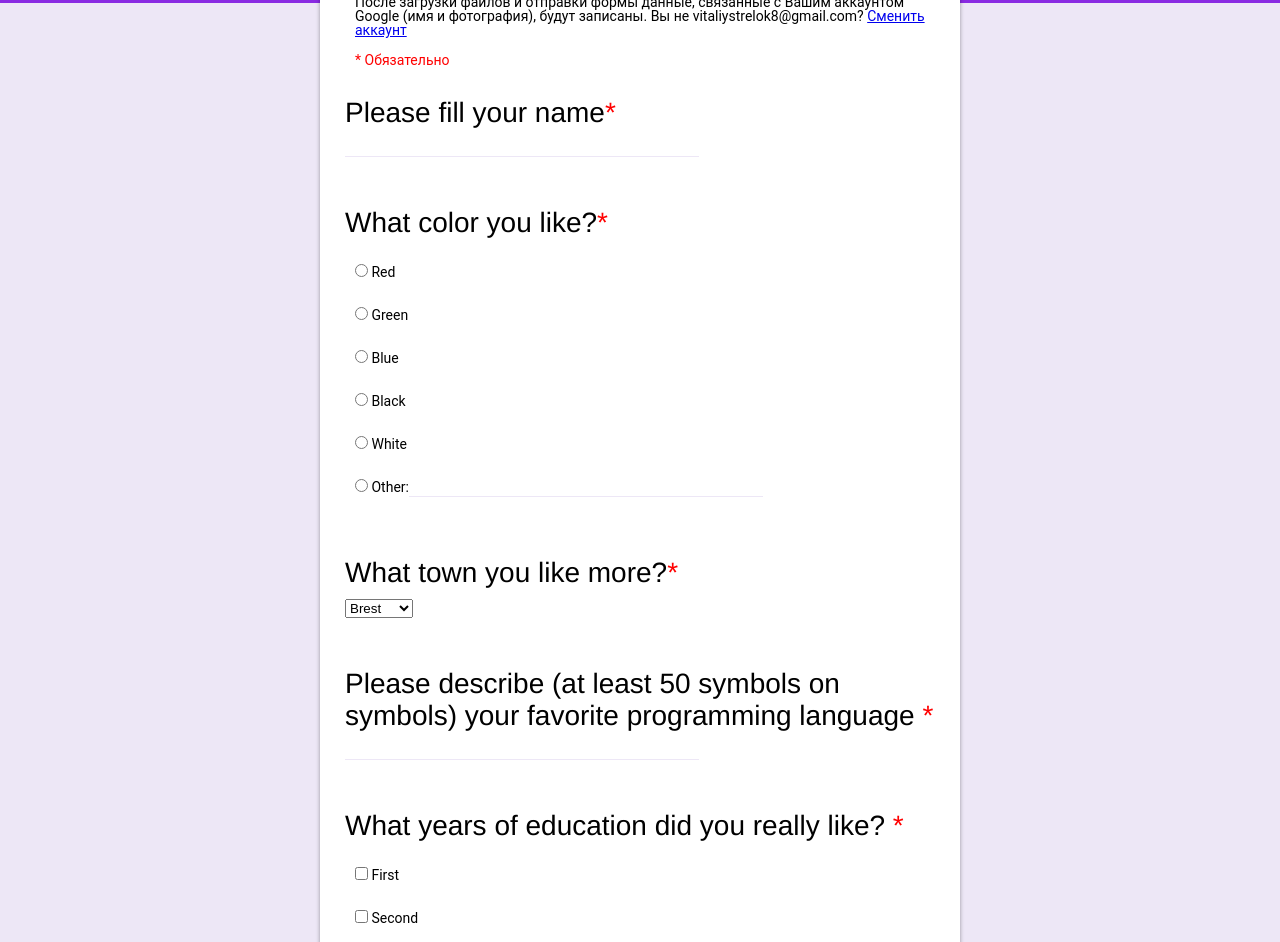
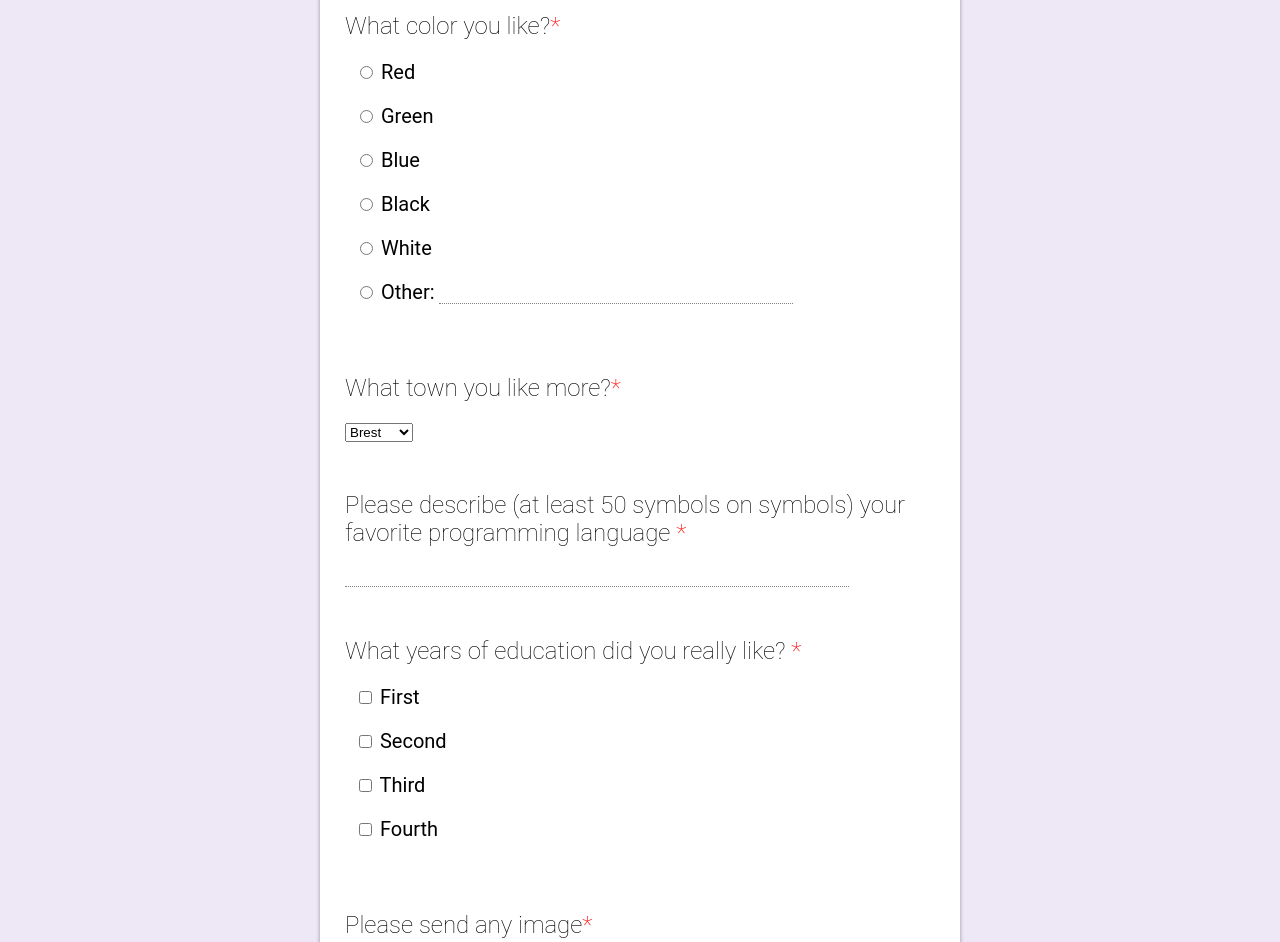
Before and after one commit to tresdosdos/web-technologies-2017-2018, a plain HTML site: page lab1/index.html in a window 1280 px wide. Shown: the part 267-1209 px from the top of the page. Drawn offline with Linux system fonts and the light colour scheme.

Commit message:
Revert "lab1 reworked"
This reverts commit b556fc25bc84a599327f4d6847ff5dcd32de9edb.

```diff
--- a/lab1/css/styles.css
+++ b/lab1/css/styles.css
@@ -1,142 +1,78 @@
-html, body, div, span, applet, object, iframe,
-h1, h2, h3, h4, h5, h6, p, blockquote, pre,
-a, abbr, acronym, address, big, cite, code,
-del, dfn, em, img, ins, kbd, q, s, samp,
-small, strike, strong, sub, sup, tt, var,
-b, u, i, center,
-dl, dt, dd, ol, ul, li,
-fieldset, form, label, legend,
-table, caption, tbody, tfoot, thead, tr, th, td,
-article, aside, canvas, details, embed,
-figure, figcaption, footer, header, hgroup,
-menu, nav, output, ruby, section, summary,
-time, mark, audio, video {
-    margin: 0;
-    padding: 0;
-    border: 0;
-    font-size: 100%;
-    font: inherit;
-    vertical-align: baseline;
-}
-/* HTML5 display-role reset for older browsers */
-article, aside, details, figcaption, figure,
-footer, header, hgroup, menu, nav, section {
-    display: block;
-}
-body {
-    line-height: 1;
-}
-ol, ul {
-    list-style: none;
-}
-blockquote, q {
-    quotes: none;
-}
-blockquote:before, blockquote:after,
-q:before, q:after {
-    content: '';
-    content: none;
-}
-table {
-    border-collapse: collapse;
-    border-spacing: 0;
+body{
+    background: rgb(237,231,246);
 }
 
-/*---------------------------------------------------------------------------*/
-
-h1{
-    font: 36px bold Roboto,RobotoDraft,Helvetica,Arial,sans-serif;
+footer{
+    margin-left: auto;
+    margin-right: auto;
+    width:640px;
+    margin-top:-35px;
+    text-align: center;
 }
 
-h2{
-    font: 28px bold Roboto,RobotoDraft,Helvetica,Arial,sans-serif;
+.namediv{
+    padding-bottom: 35px ;
 }
 
-body{
-    background: #ede7f6;
+.divs{
+    padding-top: 15px;
+    padding-bottom: 15px;
 }
 
-header{
-    background-color: #8a2be2;
-    height: 270px;
-}
-
-header h1{
-    background-color: #ee82ee;
-    border-radius: 5px;
-    color: #000000;
-    font: 14px Roboto,RobotoDraft,Helvetica,Arial,sans-serif, bold;
-    padding: 10px;
-    position: absolute;
-    right:10px;
-    text-transform: uppercase;
-    top:10px;
-    word-spacing: 1px;
-}
-
-main{
-    margin: -95px auto 0 auto;
+.all{
+    margin-top: 35px;
     width: 640px;
+    margin-left: auto;
+    margin-right: auto;
 }
 
 .banner{
-    background: #ee82ee;
+    background: violet;
     height: 15px;
     margin-bottom: -50px;
 }
 
-.forms{
-    background-color: #ffffff;
+.forma{
+    font-family:Roboto,RobotoDraft,Helvetica,Arial,sans-serif;
+    background-color: white;
     box-shadow:0 1px 4px 0 rgba(0,0,0,0.37);
-    font-family:Roboto,RobotoDraft,Helvetica,Arial,sans-serif;
     margin: 50px auto 50px auto;
     padding: 10px 25px 10px 25px;
 }
 
-.forms h1,h2{
+.forma h1,h2{
     font-weight: lighter;
-    margin: 10px 0;
 }
 
-.forms p{
-    font-size: 14px;
+.forma p{
+
+    font-size: 20px;
     margin-left: 10px;
 }
 
-section{
-    padding: 20px 0;
+.forma li{
+    padding:5px;
 }
 
-.asterisk{
-    color:#ff0000;
+.zvezd{
+    color:red;
 }
 
-input[type="text"]{
-    border: 0;
-    border-bottom: 1px solid #ede7f6;
+.inputs{
+    border-top: 0px;
+    border-right: 0px;
+    border-left: 0px;
+    border-bottom: 1px dotted grey;
     width:350px;
 }
 
-input[type="radio"]{
-    margin: 15px 0;
-    padding: 5px;
+.subdiv input{
+    padding-top:5px;
+    padding-bottom: 5px;
+    padding-left: 15px;
+    padding-right:15px;
+    border: 2px solid black;
+    background: #2a56c6;
+    color:white;
+    margin-left: 240px;
 }
-
-input[type="checkbox"]{
-    margin: 15px 0;
-    padding: 5px;
-}
-
-input[type="submit"]{
-    background: #2a56c6;
-    border: 2px solid #000000;
-    color:#ffffff;
-    margin-left: 240px;
-    padding: 5px 15px;
-}
-
-footer{
-    margin: -35px auto 0 auto;
-    text-align: center;
-    width:640px;
-}
--- a/lab1/index.html
+++ b/lab1/index.html
@@ -2,71 +2,67 @@
 <html lang="en">
 <head>
     <meta charset="UTF-8">
-    <title>Верстка google forms</title>
-    <link rel="stylesheet" type="text/css" href="css/styles.css" />
+    <title>Title</title>
+    <link rel="stylesheet" href="css/styles.css" />
 </head>
 <body>
-<header>
-    <h1>Запросить права на редактирование</h1>
-</header>
-<main>
+<div class="all">
 <div class="banner"></div>
-    <div class="forms">
+<div class="forma">
     <h1>Password request form</h1>
-        <p>После загрузки файлов и отправки формы данные, связанные с Вашим аккаунтом Google (имя и фотография), будут записаны. Вы не vitaliystrelok8@gmail.com? <a href="#">Сменить аккаунт</a></p>
-        <br/>
-        <p class="asterisk">* Обязательно</p>
-        <form method="post">
-            <section>
-                <h2>Please fill your name<span class="asterisk">*</span></h2>
-                <input type="text" name="inputName"/>
-            </section>
-            <section>
-                <h2>What color you like?<span class="asterisk">*</span></h2>
-                <p><input type="radio" name="inputRadioRed"/>   Red</p>
-                <p><input type="radio" name="inputRadioGreen"/>   Green</p>
-                <p><input type="radio" name="inputRadioBlue"/>   Blue</p>
-                <p><input type="radio" name="inputRadioBlack"/>   Black</p>
-                <p><input type="radio" name="inputRadioWhite"/>   White</p>
-                <p><input type="radio" name="inputRadioOther"/>
-                    Other:<input type="text" name="inputOther">
+    <form methon="post">
+        <div class="namediv">
+        <h2>Please fill your name<span class="zvezd">*</span></h2>
+        <input type="text" class="inputs"/>
+        </div>
+        <div class="divs">
+        <h2>What color you like?<span class="zvezd">*</span></h2>
+        <p><input type="radio" name="Red" />   Red</p>
+        <p><input type="radio" name="Green" />   Green</p>
+        <p><input type="radio" name="Blue" />   Blue</p>
+        <p><input type="radio" name="Black" />   Black</p>
+        <p><input type="radio" name="White" />   White</p>
+        <p><input type="radio" name="Other" />   Other:
+            <input type="text" class="inputs">
         </p>
-            </section>
-            <section>
-                <h2>What town you like more?<span class="asterisk">*</span></h2>
-                <select title="selectTown">
+        </div>
+        <div class="divs">
+        <h2>What town you like more?<span class="zvezd">*</span></h2>
+        <select>
             <option value="Brest">Brest</option>
-                    <option value="Minsk">Minsk</option>
+            <option value="Minsk">Minst</option>
             <option value="Grodno">Grodno</option>
             <option value="Mogilev">Mogilev</option>
             <option value="Vitebsk">Vitebsk</option>
             <option value="Gomel">Gomel</option>
         </select>
-                </section>
-            <section>
-                <h2>Please describe (at least 50 symbols on symbols) your favorite programming language <span class="asterisk">*</span></h2>
-                <input type="text" name="inputProgramming">
-            </section>
-            <section>
-                <h2>What years of education did you really like? <span class="asterisk">*</span></h2>
-                <p><input type="checkbox" name="inputFirst">   First</p>
-                <p><input type="checkbox" name="inputSecond">   Second</p>
-                <p><input type="checkbox" name="inputThird">   Third</p>
-                <p><input type="checkbox" name="inputFourth">   Fourth</p>
-            </section>
-            <section>
-                <h2>Please send any image<span class="asterisk">*</span></h2>
-                <input type="file" name="inputFile">
-            </section>
-            <section>
-                <h2>Set last Monday<span class="asterisk">*</span></h2>
-                <input type="date" name="inputDate"/>
-            </section>
-            <input type="submit" name="inputSubmit">
+        </div>
+        <div class="divs">
+        <h2>Please describe (at least 50 symbols on symbols) your favorite programming language <span class="zvezd">*</span></h2>
+        <input type="text" class="inputs" style="width: 500px;">
+        </div>
+        <div class="divs">
+        <h2>What years of education did you really like? <span class="zvezd">*</span></h2>
+        <p><input type="checkbox" name="First">   First</p>
+        <p><input type="checkbox" name="Second">   Second</p>
+        <p><input type="checkbox" name="Third">   Third</p>
+        <p><input type="checkbox" name="Fourth">   Fourth</p>
+        </div>
+        <div class="divs">
+        <h2>Please send any image<span class="zvezd">*</span></h2>
+        <input type="file" name="addfile">
+        </div>
+        <div class="divs">
+        <h2>Set last Monday<span class="zvezd">*</span></h2>
+        <input type="date" name="datetime">
+        </div>
+        <div class="subdiv"> <input type="submit"></div>
     </form>
 </div>
-</main>
-<footer>
+</div>
+<footer>Google lijet piski
+    <br/>
+    <br/>
 <img src="logo.svg"/>
 </footer>
 </body>
```
Lines whose indentation alone changed are shown as unchanged.
